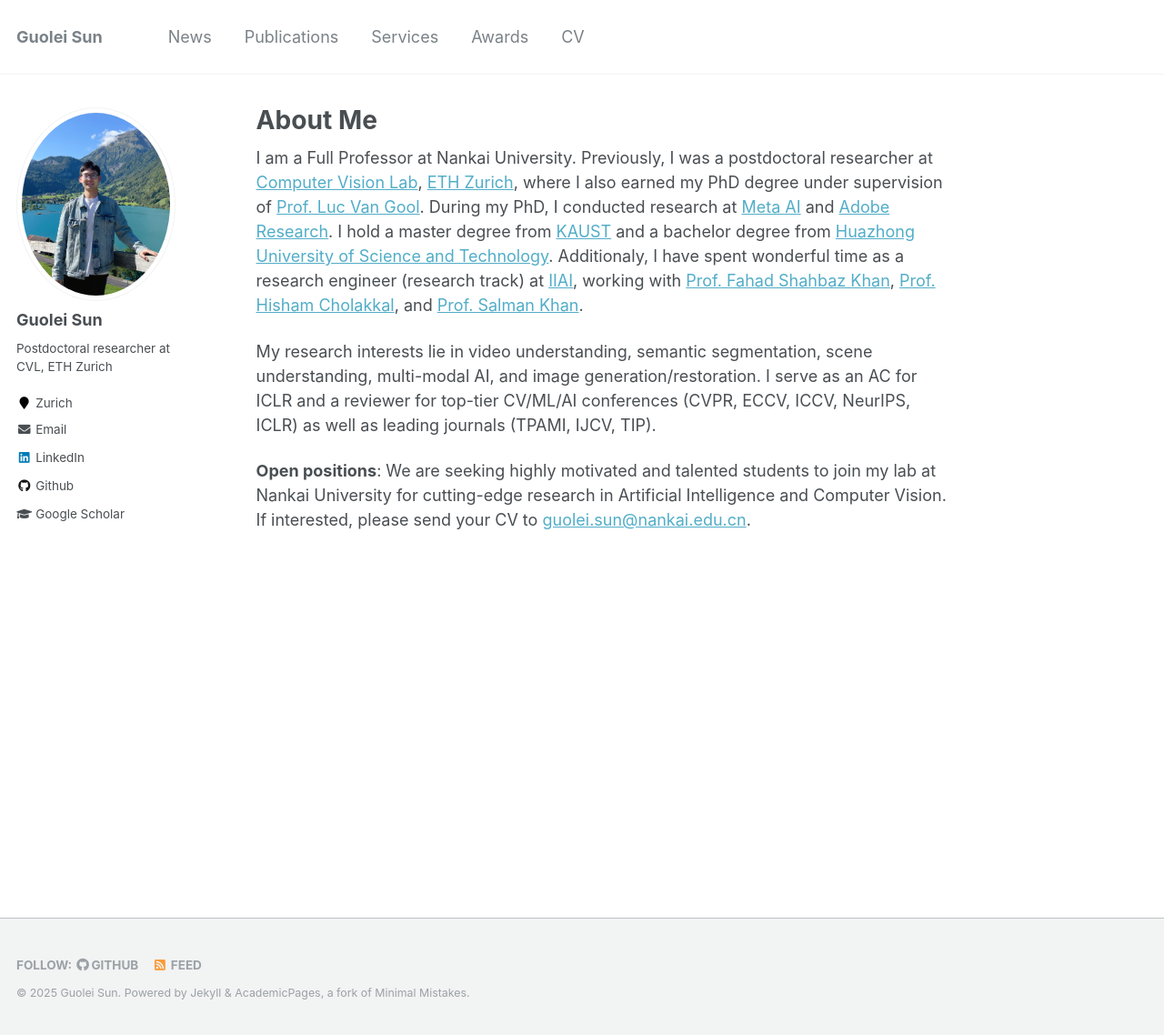
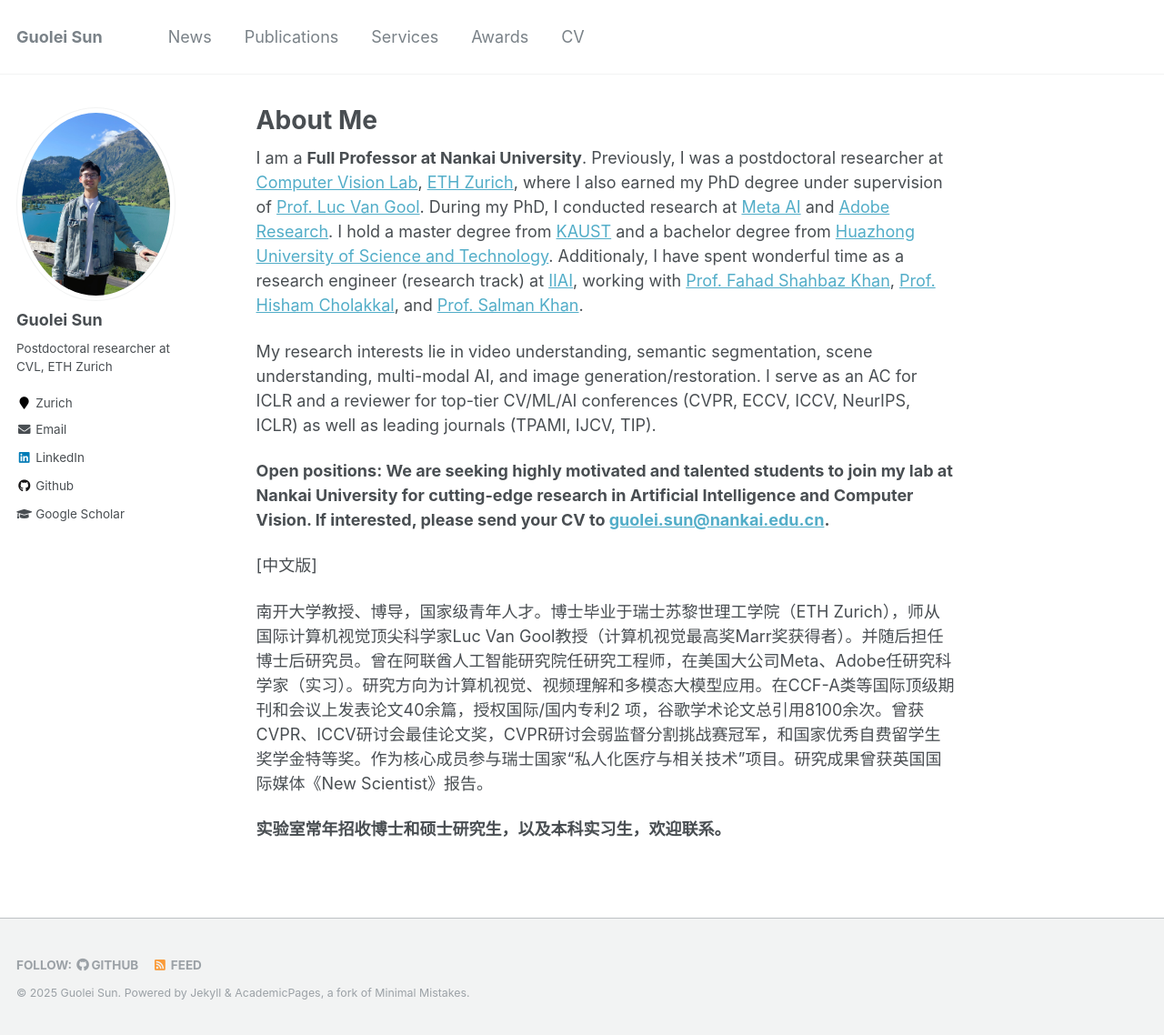
Before and after one commit to GuoleiSun/GuoleiSun.github.io, a Jekyll site: the page built from _pages/about.md, in a window 1280 px wide and 1138 px high. Shown: the whole window at 91% size. Built offline with Jekyll 4.4.1, drawn with Linux system fonts in a browser that asks for light colours.

Commit message:
Update about.md

```diff
--- a/_pages/about.md
+++ b/_pages/about.md
@@ -7,8 +7,14 @@
   - /about/
   - /about.html
 ---
-I am a Full Professor at Nankai University. Previously, I was a postdoctoral researcher at [Computer Vision Lab](https://vision.ee.ethz.ch/), [ETH Zurich](https://ethz.ch/en.html), where I also earned my PhD degree under supervision of [Prof. Luc Van Gool](https://vision.ee.ethz.ch/people-details.OTAyMzM=.TGlzdC8zMjQ4LC0xOTcxNDY1MTc4.html). During my PhD, I conducted research at [Meta AI](https://ai.meta.com/) and [Adobe Research](https://research.adobe.com/). I hold a master degree from [KAUST](https://www.kaust.edu.sa/en) and a bachelor degree from [Huazhong University of Science and Technology](https://www.hust.edu.cn). Additionaly, I have spent wonderful time as a research engineer (research track) at [IIAI](http://www.inceptioniai.org), working with [Prof. Fahad Shahbaz Khan](https://sites.google.com/view/fahadkhans/home), [Prof. Hisham Cholakkal](https://mbzuai.ac.ae/study/faculty/hisham-cholakkal), and [Prof. Salman Khan](https://salman-h-khan.github.io).
+I am a **Full Professor at Nankai University**. Previously, I was a postdoctoral researcher at [Computer Vision Lab](https://vision.ee.ethz.ch/), [ETH Zurich](https://ethz.ch/en.html), where I also earned my PhD degree under supervision of [Prof. Luc Van Gool](https://vision.ee.ethz.ch/people-details.OTAyMzM=.TGlzdC8zMjQ4LC0xOTcxNDY1MTc4.html). During my PhD, I conducted research at [Meta AI](https://ai.meta.com/) and [Adobe Research](https://research.adobe.com/). I hold a master degree from [KAUST](https://www.kaust.edu.sa/en) and a bachelor degree from [Huazhong University of Science and Technology](https://www.hust.edu.cn). Additionaly, I have spent wonderful time as a research engineer (research track) at [IIAI](http://www.inceptioniai.org), working with [Prof. Fahad Shahbaz Khan](https://sites.google.com/view/fahadkhans/home), [Prof. Hisham Cholakkal](https://mbzuai.ac.ae/study/faculty/hisham-cholakkal), and [Prof. Salman Khan](https://salman-h-khan.github.io).
 
 My research interests lie in video understanding, semantic segmentation, scene understanding, multi-modal AI, and image generation/restoration. I serve as an AC for ICLR and a reviewer for top-tier CV/ML/AI conferences (CVPR, ECCV, ICCV, NeurIPS, ICLR) as well as leading journals (TPAMI, IJCV, TIP).
 
-<strong>Open positions</strong>: We are seeking highly motivated and talented students to join my lab at Nankai University for cutting-edge research in Artificial Intelligence and Computer Vision. If interested, please send your CV to <guolei.sun@nankai.edu.cn>.
+<strong>Open positions<strong>: We are seeking highly motivated and talented students to join my lab at Nankai University for cutting-edge research in Artificial Intelligence and Computer Vision. If interested, please send your CV to <guolei.sun@nankai.edu.cn>.
+
+[中文版]
+
+南开大学教授、博导，国家级青年人才。博士毕业于瑞士苏黎世理工学院（ETH Zurich），师从国际计算机视觉顶尖科学家Luc Van Gool教授（计算机视觉最高奖Marr奖获得者）。并随后担任博士后研究员。曾在阿联酋人工智能研究院任研究工程师，在美国大公司Meta、Adobe任研究科学家（实习）。研究方向为计算机视觉、视频理解和多模态大模型应用。在CCF-A类等国际顶级期刊和会议上发表论文40余篇，授权国际/国内专利2 项，谷歌学术论文总引用8100余次。曾获CVPR、ICCV研讨会最佳论文奖，CVPR研讨会弱监督分割挑战赛冠军，和国家优秀自费留学生奖学金特等奖。作为核心成员参与瑞士国家“私人化医疗与相关技术”项目。研究成果曾获英国国际媒体《New Scientist》报告。
+
+<strong>实验室常年招收博士和硕士研究生，以及本科实习生，欢迎联系。<strong>
```
